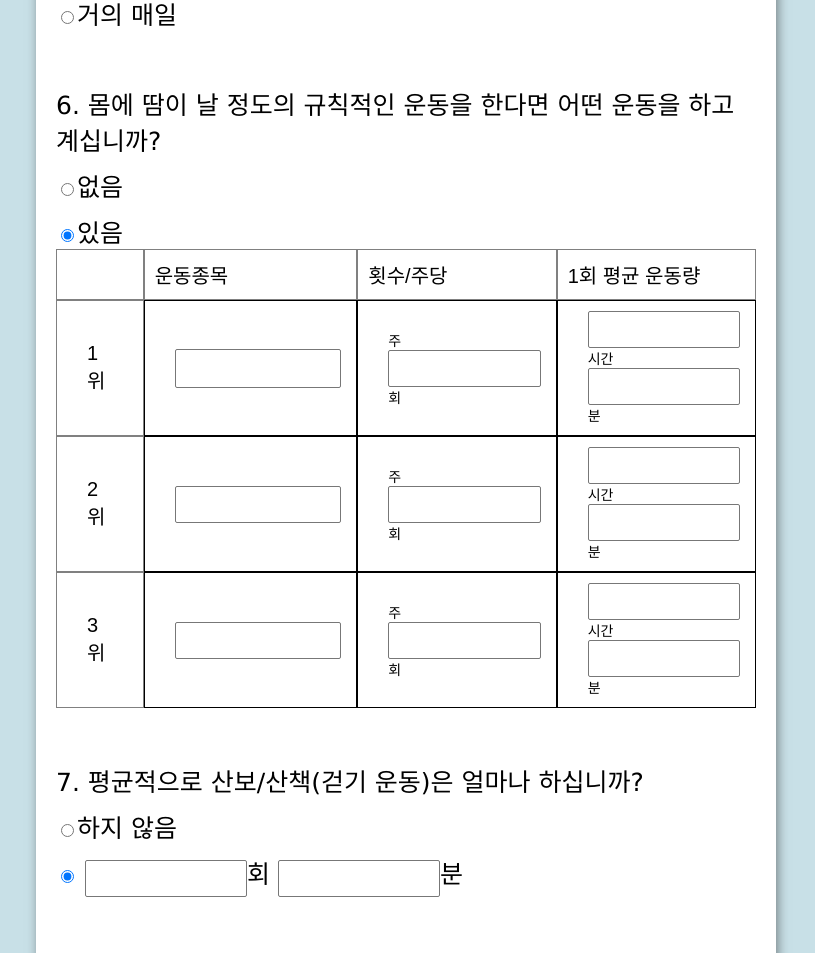
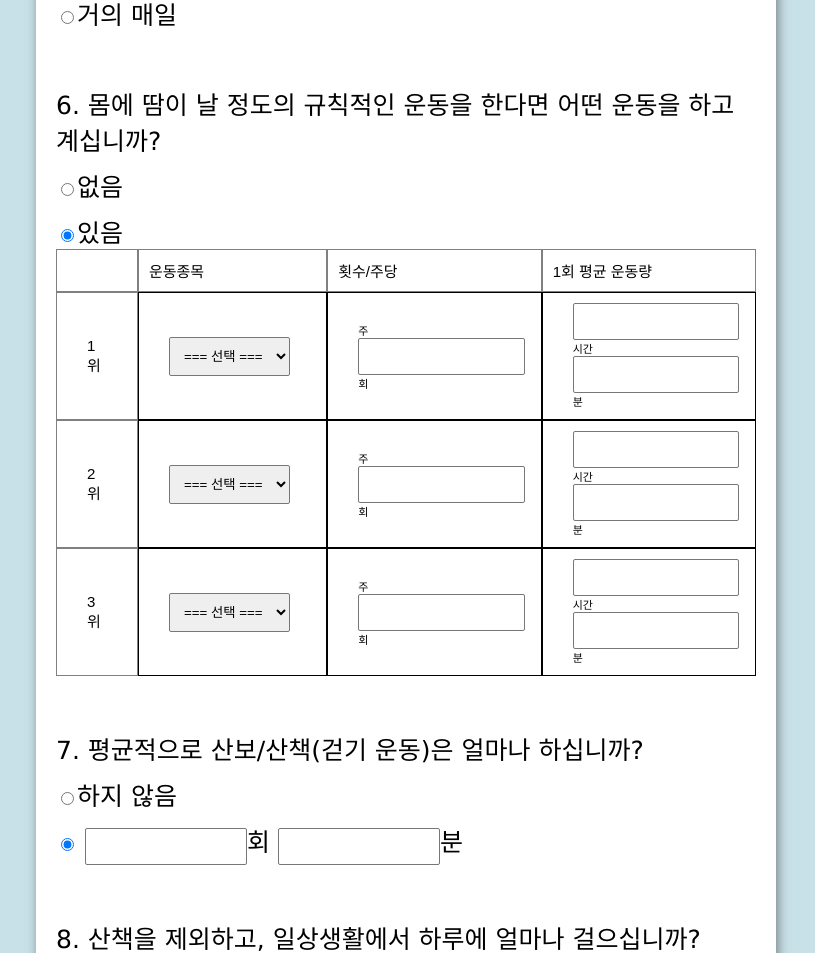
Before and after one commit to ubicomp-KNIH-proj/Beta_test1.0, a Flask app: template Betatest_v0.2/templates/weekly.html in a window 1280 px wide. Shown: the part 1238-2191 px from the top of the page, without its empty margins (234-1049 px from the left). Run offline with Flask 2, Linux system fonts and the light colour scheme; the template is opened without the code that fills it, so the values that code supplies are empty; some libraries are stand-ins or nearby versions.

Commit message:
표 형태 value값 수정

```diff
--- a/Betatest_v0.2/templates/weekly.html
+++ b/Betatest_v0.2/templates/weekly.html
@@ -44,7 +44,7 @@
 		/* border-collapse:collapse; */
 		.tg {
 			border-spacing: 0;
-			font-size: 15px;
+			font-size: 11px;
 			display: block;
 		}
 
@@ -53,7 +53,7 @@
 			border-style: solid;
 			border-width: 1px;
 			font-family: Arial, sans-serif;
-			font-size: 14px;
+			font-size: 11px;
 			overflow: hidden;
 			padding: 10px 30px;
 			word-break: normal;
@@ -64,7 +64,7 @@
 			border-style: solid;
 			border-width: 1px;
 			font-family: Arial, sans-serif;
-			font-size: 14px;
+			font-size: 11px;
 			font-weight: normal;
 			overflow: hidden;
 			padding: 10px 10px;
@@ -74,7 +74,7 @@
 		.tg .tg-0pky {
 			border-color: inherit;
 			text-align: left;
-			font-size: 20px;
+			font-size: 15px;
 		}
 
 		.tg .tg-0lax {
@@ -154,8 +154,8 @@
 				1. 지난 1주 동안 하루 평균 수면 시간(낮잠 포함)은 얼마나 되십니까?
 			</label>
 
-			<input type='number' id="phonenum" name="q1" />시간
-			<input type='number' id="phonenum1" name="q1" />분
+			<input type='number' id="phonenum" name="q1(시)" />시간
+			<input type='number' id="phonenum1" name="q1(분)" />분
 		</div>
 		<br>
 
@@ -235,28 +235,59 @@
 					<tbody>
 						<tr>
 							<td class="tg-0pky">1위</td>
-							<td class="tg-0lax"><input class="td_block" name="q6-2-1" id="q6-2-1" type="text"
-									style="font-size:15px;"></td>
+							<td class="tg-0lax">
+								<select name="q6-2-1" class="td_block"  id="q6-2-1">
+									<option value="0">=== 선택 ===</option>
+									<option value="달리기">달리기</option>
+									<option value="경보">경보</option>
+									<option value="등산">등산</option>
+									<option value="헬스">헬스(홈트레이닝 포함)</option>
+									<option value="요가(또는 필라테스)">요가(또는 필라테스)</option>
+									<option value="자전거">자전거</option>
+									<option value="골프">골프</option>
+								   </select>
+							</td>
+								<!-- <input class="td_block" name="q6-2-1" id="q6-2-1" type="text"
+									style="font-size:15px;"></td> -->
 							<!-- style="width:60px;height:5px;font-size:10px;" -->
-							<td class="tg-0lax">주<input class="td_block" name="q6-2-1" id="q6-2-1" type='number' />회
-							</td>
-							<td class="tg-0lax"><input class="td_block" name="q6-2-1" id="q6-2-1"
-									type='number' />시간<input class="td_block" type='text' id="time2" />분</td>
+							<td class="tg-0lax">주<input class="td_block" name="q6-2-1(회)" id="q6-2-1" type='number' />회</td>
+							<td class="tg-0lax"><input class="td_block" name="q6-2-1(시)" id="q6-2-1" type='number' />시간
+								<input class="td_block" name="q6-2-1(분)" type='number' id="time2" />분</td>
 						</tr>
 						<tr>
-							<td class="tg-0pky">2위</td>
-							<td class="tg-0lax"><input class="td_block" name="q6-2-2" id="q6-2-2" type="text"></td>
-							<td class="tg-0lax">주<input class="td_block" name="q6-2-2" id="q6-2-2" type='number' />회
+							<td class="tg-0pky" >2위</td>
+							<td class="tg-0lax">
+								<select name="q6-2-2" class="td_block"  id="q6-2-2">
+									<option value="0">=== 선택 ===</option>
+									<option value="달리기">달리기</option>
+									<option value="경보">경보</option>
+									<option value="등산">등산</option>
+									<option value="헬스">헬스(홈트레이닝 포함)</option>
+									<option value="요가(또는 필라테스)">요가(또는 필라테스)</option>
+									<option value="자전거">자전거</option>
+									<option value="골프">골프</option>
+								</select>
+							<td class="tg-0lax">주<input class="td_block" name="q6-2-2(회)" id="q6-2-2" type='number' />회
 							</td>
-							<td class="tg-0lax"><input class="td_block" name="q6-2-2" id="q6-2-2"
-									type='number' />시간<input class="td_block" type='text' id="time2" />분</td>
+							<td class="tg-0lax"><input class="td_block" name="q6-2-2(시)" id="q6-2-2"
+									type='number'/>시간<input class="td_block" name="q6-2-2(분)" type='number' id="time2" />분</td>
 						</tr>
 						<tr>
 							<td class="tg-0pky">3위</td>
-							<td class="tg-0lax"><input class="td_block" name="q6-2-3" id="q6-2-3" type="text"></td>
-							<td class="tg-0lax">주<input class="td_block" name="q6-2-3" type='number' id="num" />회</td>
-							<td class="tg-0lax"><input class="td_block" name="q6-2-3" type='text' id="time1" />시간<input
-									class="td_block" type='text' id="time2" />분</td>
+							<td class="tg-0lax">
+								<select name="q6-2-3" class="td_block"  id="q6-2-3">
+									<option value="0">=== 선택 ===</option>
+									<option value="달리기">달리기</option>
+									<option value="경보">경보</option>
+									<option value="등산">등산</option>
+									<option value="헬스">헬스(홈트레이닝 포함)</option>
+									<option value="요가(또는 필라테스)">요가(또는 필라테스)</option>
+									<option value="자전거">자전거</option>
+									<option value="골프">골프</option>
+								</select>
+							<td class="tg-0lax">주<input class="td_block" name="q6-2-3(회)" id="q6-2-3" type='number' />회</td>
+							<td class="tg-0lax"><input class="td_block" name="q6-2-3(시)" type='number' id="time1" />시간<input
+									class="td_block" type='number' name="q6-2-3(분)" id="time2" />분</td>
 						</tr>
 					</tbody>
 				</table>
@@ -275,8 +306,8 @@
 			</label>
 			<label for="q7-2">
 				<input type="radio" id="q7-2" name="q7" value="2" checked>
-				<input type='text' id="phonenum" name="q7-2" class="text_block" />회
-				<input type='text' id="phonenum1" name="q7-2" class="text_block" />분
+				<input type='number' id="phonenum" name="q7-2(회)" class="text_block" />회
+				<input type='number' id="phonenum1" name="q7-2(분)" class="text_block" />분
 
 			</label>
 		</div>
@@ -285,8 +316,8 @@
 			<label for="q8" label="label-q8">
 				8. 산책을 제외하고, 일상생활에서 하루에 얼마나 걸으십니까?
 			</label>
-			<input type='text' id="phonenum" name="q8" />시
-			<input type='text' id="phonenum1" name="q8" />분
+			<input type='number' id="phonenum" name="q8(시)" />시
+			<input type='number' id="phonenum1" name="q8(분)" />분
 		</div>
 		<br>
 		<div class="form-control" id="q9">
@@ -294,7 +325,7 @@
 				9. 일상생활 중 하루에 몇 층을 오르내리십니까?
 			</label>
 			<!-- <input type="button" value="상세 보기" /> -->
-			<input type='text' id="phonenum" id="floor" name="q9" />층
+			<input type='number' id="phonenum" id="floor" name="q9(층)" />층
 
 		</div>
 	</form>
```
